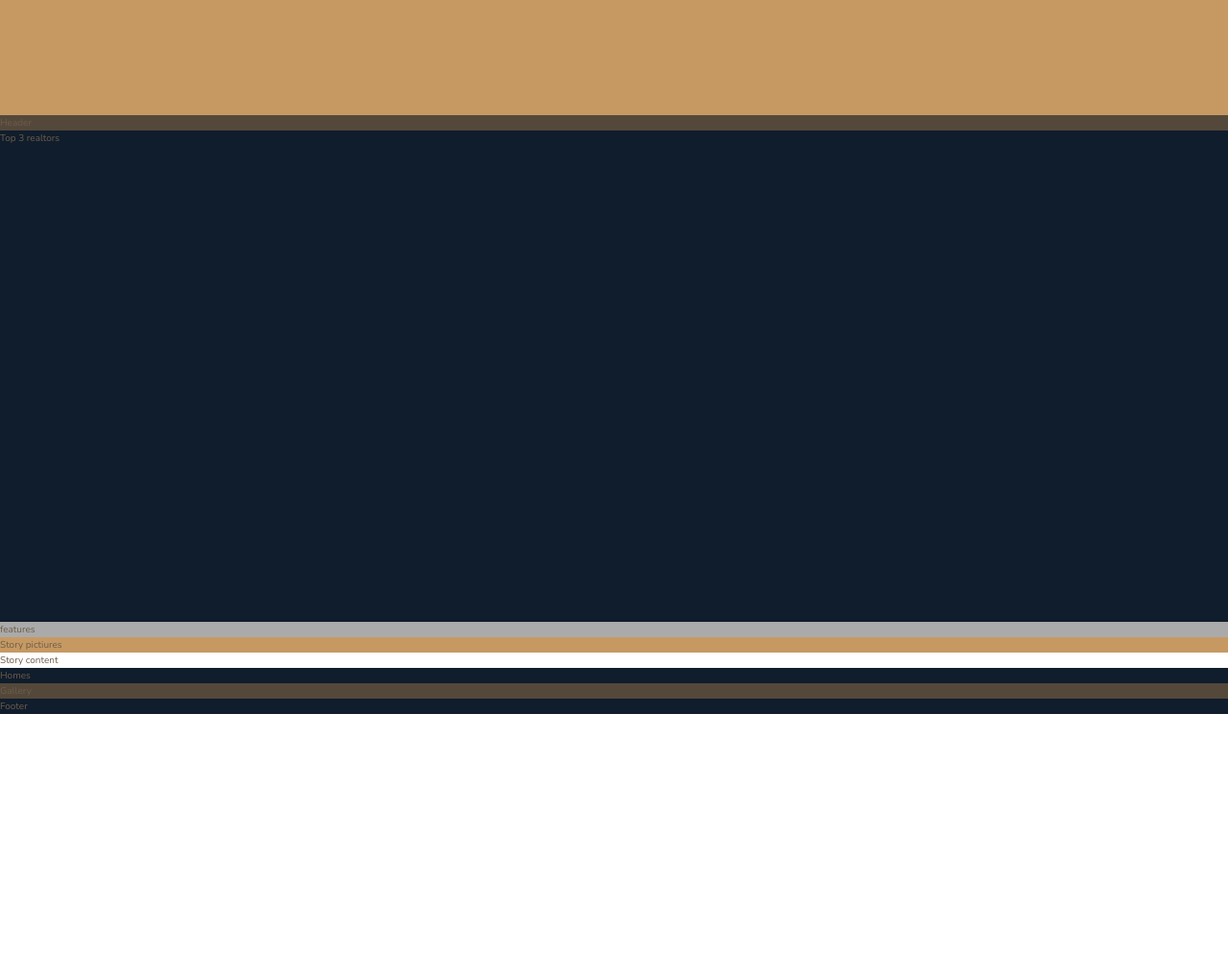
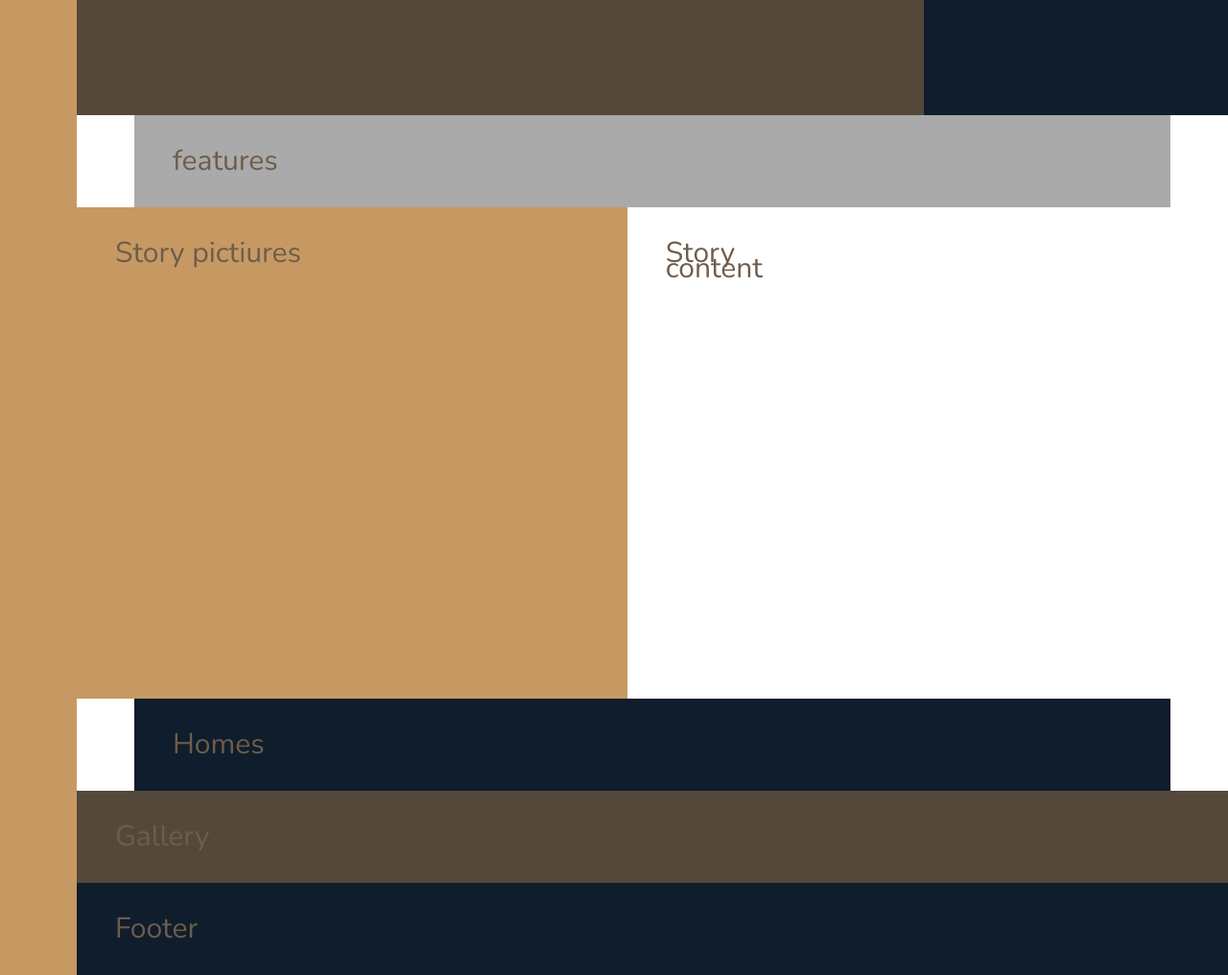
Before and after one commit to Canthar90/Nexter, a website: page index.html in a window 1280 px wide. Shown: the part 520-1536 px from the top of the page at 96% size. Before the commit the page ends 1264 px from the top, so only its background shows below. Drawn offline with nearby package versions, Linux system fonts and the light colour scheme.

Commit message:
Finishing base grid layout

```diff
--- a/sass/_base.scss
+++ b/sass/_base.scss
@@ -37,4 +37,11 @@ body {
 .container {
     display: grid;
     grid-template-rows: 80vh min-content 40vw  repeat(3, min-content);
+    grid-template-columns: [sidebar-start] 8rem [sidebar-end full-start] minmax(6rem, 1fr) [center-start]
+    repeat(8, [col-start] minmax(min-content, 14rem) [col-end]) [center-end] minmax(6rem, 1fr) [full-end];
+
+    & > * {
+        padding: 40px;
+        font-size: 3rem;
+    }
 }
--- a/sass/_features.scss
+++ b/sass/_features.scss
@@ -1,3 +1,5 @@
 .features {
     background-color: $color-grey-light-2;
+    grid-column: center-start / center-end ;
+
 }
--- a/sass/_footer.scss
+++ b/sass/_footer.scss
@@ -1,3 +1,4 @@
 .footer {
     background-color: $color-secondary;
+    grid-column: full-start / full-end;
 }
--- a/sass/_gallery.scss
+++ b/sass/_gallery.scss
@@ -1,3 +1,4 @@
 .gallery {
     background-color: $color-grey-dark-1;
+    grid-column: full-start / full-end;
 }
--- a/sass/_header.scss
+++ b/sass/_header.scss
@@ -1,3 +1,4 @@
 .header {
     background-color: $color-grey-dark-1;
+    grid-column: full-start / col-end 6;
 }
--- a/sass/_homes.scss
+++ b/sass/_homes.scss
@@ -1,3 +1,4 @@
 .homes {
     background-color: $color-secondary;
+    grid-column: center-start / center-end;
 }
--- a/sass/_realtors.scss
+++ b/sass/_realtors.scss
@@ -1,3 +1,4 @@
 .realtors {
     background-color: $color-secondary;
+    grid-column: col-start 7 / full-end;
 }
--- a/sass/_sidebar.scss
+++ b/sass/_sidebar.scss
@@ -1,3 +1,5 @@
 .sidebar {
     background-color: $color-primary;
+    grid-column: sidebar-start / sidebar-end;
+    grid-row: 1 / -1;
 }
--- a/sass/_story.scss
+++ b/sass/_story.scss
@@ -1,9 +1,11 @@
 .story {
     &__pictiures {
         background-color: $color-primary;
+        grid-column: full-start / col-end 4;
     }
 
     &__story{
         background-color: $color-grey-light-1;
+        grid-column: col-start 5 / full-end;
     }
 }
```
Also changed, not shown: css/style.css.
